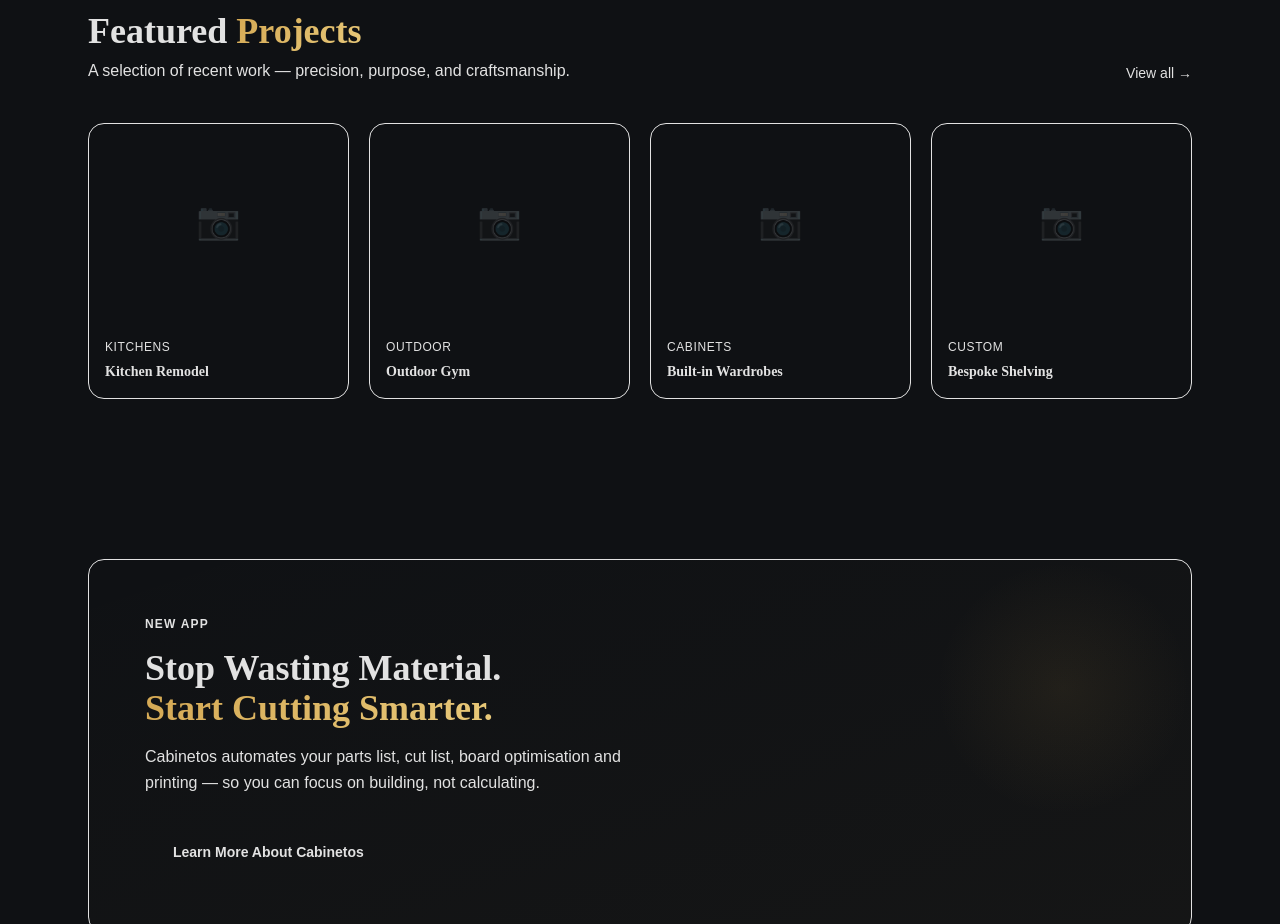
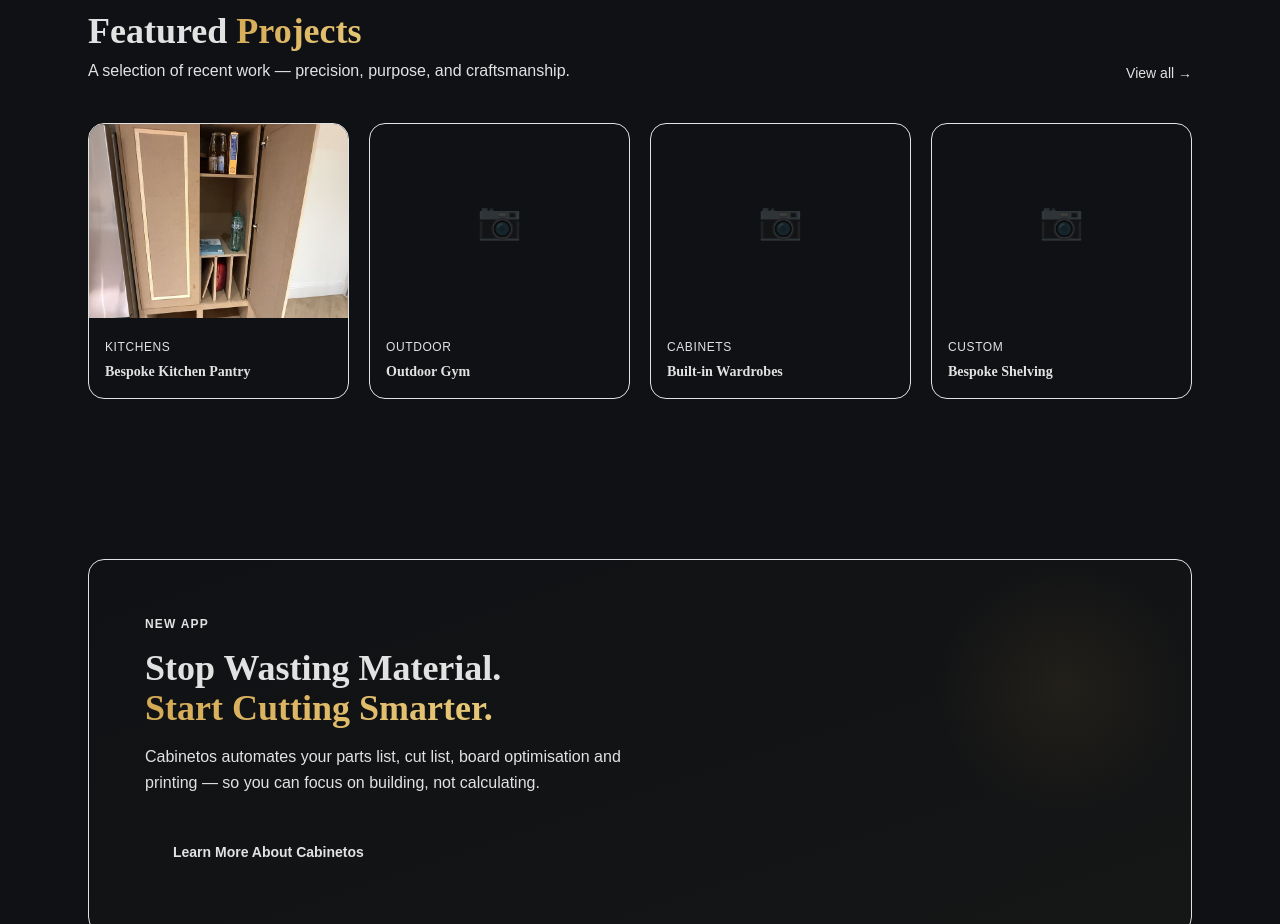
Before and after one commit to rafmoney503/raf-carpentry, a Next.js app: page / in a window 1280 px wide. Shown: the part 1340-2264 px from the top of the page. Built offline with nearby package versions, Linux system fonts and the light colour scheme.

Commit message:
Logo, mini-site, kitchen photo, CSS fix

```diff
--- a/src/app/page.tsx
+++ b/src/app/page.tsx
@@ -1,4 +1,5 @@
 import Link from 'next/link';
+import Image from 'next/image';
 
 const services = [
   {
@@ -25,10 +26,10 @@ const services = [
 ];
 
 const projects = [
-  { title: 'Kitchen Remodel', category: 'Kitchens', img: '/images/projects/placeholder-1.jpg' },
-  { title: 'Outdoor Gym', category: 'Outdoor', img: '/images/projects/placeholder-2.jpg' },
-  { title: 'Built-in Wardrobes', category: 'Cabinets', img: '/images/projects/placeholder-3.jpg' },
-  { title: 'Bespoke Shelving', category: 'Custom', img: '/images/projects/placeholder-4.jpg' },
+  { title: 'Bespoke Kitchen Pantry', category: 'Kitchens', img: '/images/projects/IMG_8984.jpg', hasPhoto: true },
+  { title: 'Outdoor Gym', category: 'Outdoor', img: '', hasPhoto: false },
+  { title: 'Built-in Wardrobes', category: 'Cabinets', img: '', hasPhoto: false },
+  { title: 'Bespoke Shelving', category: 'Custom', img: '', hasPhoto: false },
 ];
 
 export default function Home() {
@@ -111,8 +112,12 @@ export default function Home() {
           {projects.map((p, i) => (
             <div key={i} className="card-hover group rounded-2xl overflow-hidden border border-[--border] bg-[--bg-card]">
               <div className="aspect-[4/3] bg-[--bg-card-hover] flex items-center justify-center text-[--text-muted] text-sm relative overflow-hidden">
+                {p.hasPhoto ? (
+                  <Image src={p.img} alt={p.title} fill className="object-cover group-hover:scale-105 transition-transform duration-500" />
+                ) : (
+                  <span className="text-4xl opacity-20">📷</span>
+                )}
                 <div className="absolute inset-0 bg-gradient-to-t from-[--bg-card] via-transparent to-transparent opacity-0 group-hover:opacity-100 transition-opacity z-10" />
-                <span className="text-4xl opacity-20">📷</span>
               </div>
               <div className="p-4">
                 <span className="text-xs text-[--gold] font-medium uppercase tracking-wider">{p.category}</span>
```
Also changed, not shown: public/images/projects/IMG_8984.jpg (added).
